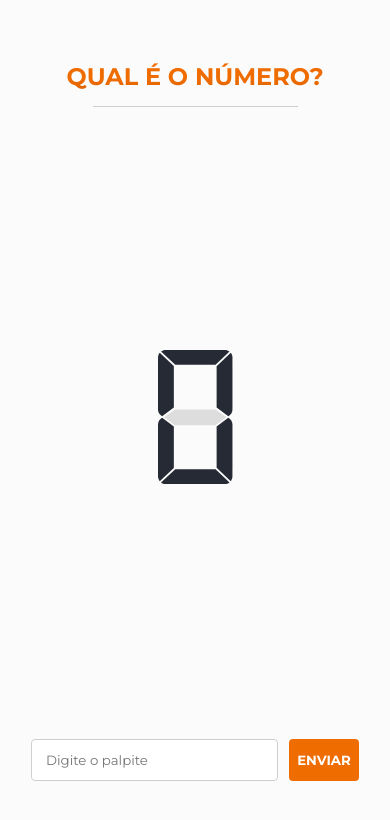
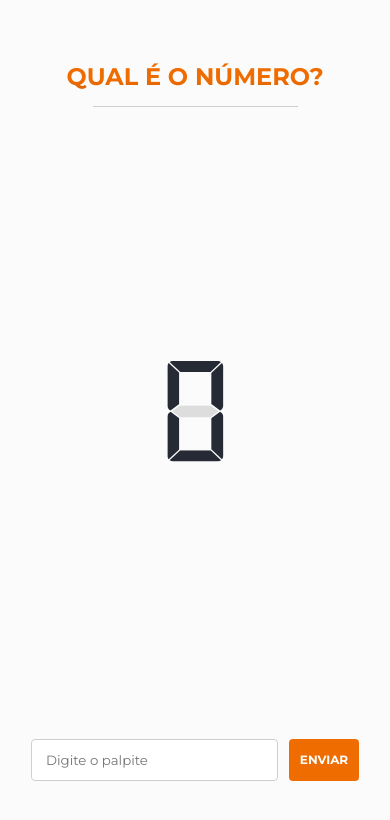
Before and after one commit to edusdorneles/qual-o-numero, a React (Create React App) app: page / in a window 390 px wide. Shown: the top 820 px of the page. Built offline with nearby package versions, Linux system fonts and the light colour scheme; no server answers.

Commit message:
🚀 New: Adaptação para mobile

```diff
--- a/src/components/Input/styles.css
+++ b/src/components/Input/styles.css
@@ -31,7 +31,12 @@
     border: 0;
     border-radius: 4px;
     transition: all .2s;
+    padding: 15px 14px;
     font-weight: bold;
+    font-size: 12px;
+    display: flex;
+    align-items: center;
+    justify-content: center;
 }
 
 .input-container button:hover {
@@ -43,3 +48,9 @@
     cursor: not-allowed;
     background-color: #DDDDDD;
 }
+
+
+/* Adaptação para mobile */
+@media (max-width: 768px) {
+
+}
--- a/src/components/LedContainer/LedNumber/styles.css
+++ b/src/components/LedContainer/LedNumber/styles.css
@@ -70,3 +70,12 @@
 .led-ganhou div svg path {
     fill: #32BF00 !important;
 }
+
+
+/* Adaptação para mobile */
+@media (max-width: 768px) {
+    .led-number {
+        transform: scale(0.75);
+        margin: -5px;
+    }
+}
--- a/src/components/LedContainer/styles.css
+++ b/src/components/LedContainer/styles.css
@@ -67,3 +67,11 @@
 .restart-button button svg {
     padding-right: 4px;
 }
+
+
+/* Adaptação para mobile */
+@media (max-width: 768px) {
+    .response-text-container {
+        margin-bottom: 24px;
+    }
+}
```
